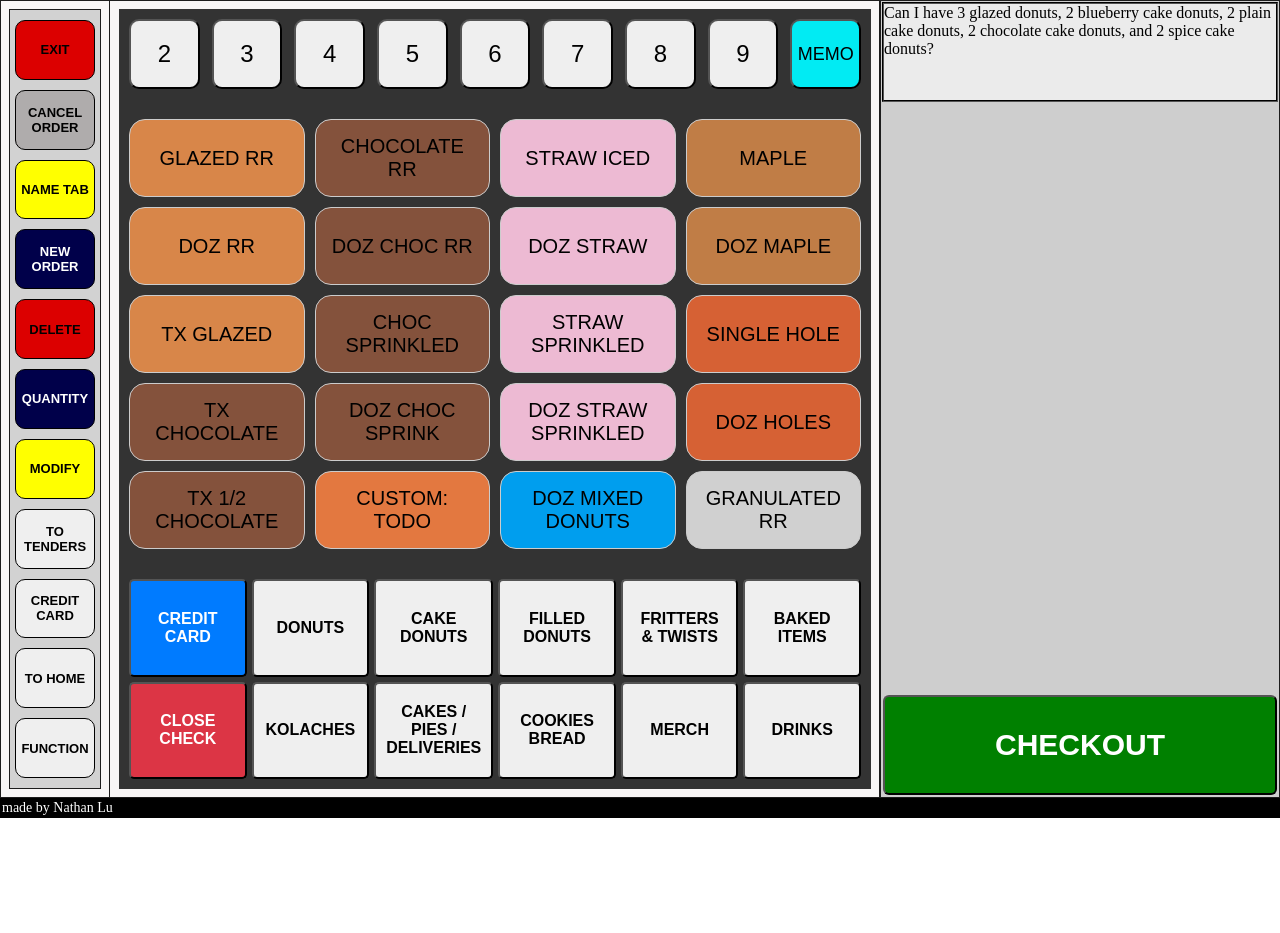
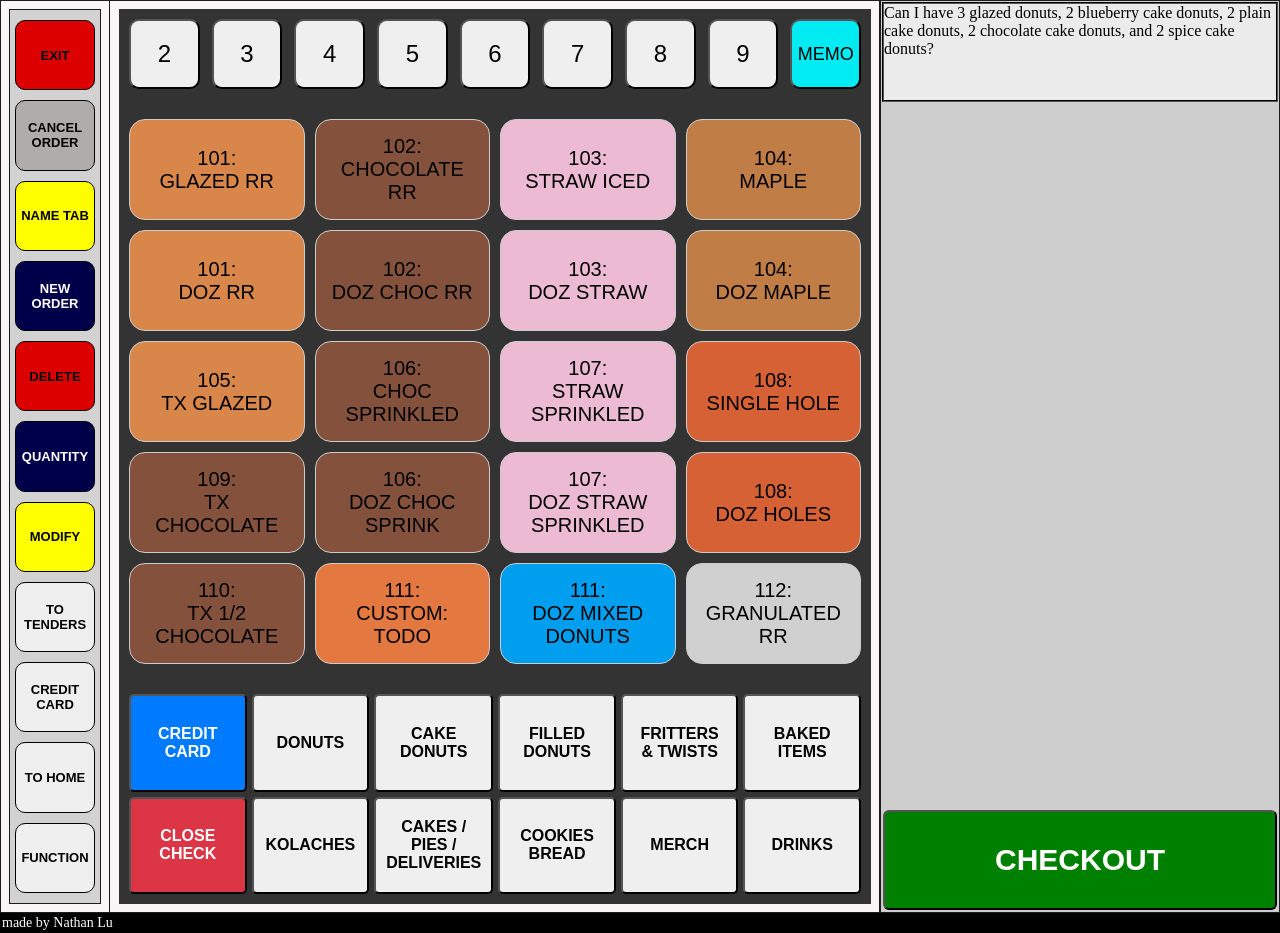
Before and after one commit to random-ant/RRDonuts-Employee-Trainer, a React (Vite) app: page / in a window 1280 px wide. Before the commit the page ends 818 px from the top, so only its background shows below. Built offline with nearby package versions, Linux system fonts and the light colour scheme.

Commit message:
combine MultipleMenuItem into MenuItem

```diff
--- a/src/components/MenuPages/BottomRowPages.jsx
+++ b/src/components/MenuPages/BottomRowPages.jsx
@@ -1,5 +1,4 @@
 import MenuItem from "../MenuPanel/MenuItem";
-import MultipleMenuItem from "../MenuPanel/MultipleMenuItem";
 import "./menuPages.css";
 
 export function KolachesPage() {}
--- a/src/components/MenuPages/TopRowPages.jsx
+++ b/src/components/MenuPages/TopRowPages.jsx
@@ -1,5 +1,4 @@
 import MenuItem from "../MenuPanel/MenuItem";
-import MultipleMenuItem from "../MenuPanel/MultipleMenuItem";
 import "./menuPages.css";
 
 export function DonutPage() {
@@ -9,20 +8,20 @@ export function DonutPage() {
       <MenuItem itemID={102} color="rgb(132,82,60)" />
       <MenuItem itemID={103} color="rgb(237,186,211)" />
       <MenuItem itemID={104} color="rgb(192,125,70)" />
-      <MultipleMenuItem itemID={101} display="DOZ RR" color="rgb(216,134,73)" />
-      <MultipleMenuItem itemID={102} display="DOZ CHOC RR" color="rgb(132,82,60)" />
-      <MultipleMenuItem itemID={103} display="DOZ STRAW" color="rgb(237,186,211)" />
-      <MultipleMenuItem itemID={104} display="DOZ MAPLE" color="rgb(192,125,70)" />
+      <MenuItem isDozen itemID={101} display="DOZ RR" color="rgb(216,134,73)" />
+      <MenuItem isDozen itemID={102} display="DOZ CHOC RR" color="rgb(132,82,60)" />
+      <MenuItem isDozen itemID={103} display="DOZ STRAW" color="rgb(237,186,211)" />
+      <MenuItem isDozen itemID={104} display="DOZ MAPLE" color="rgb(192,125,70)" />
       <MenuItem itemID={105} color="rgb(216,134,73)" />
       <MenuItem itemID={106} color="rgb(132,82,60)" />
       <MenuItem itemID={107} color="rgb(237,186,211)" />
       <MenuItem itemID={108} color="rgb(214,97,52)" />
       <MenuItem itemID={109} color="rgb(132,82,60)" />
-      <MultipleMenuItem itemID={106} display="DOZ CHOC SPRINK" color="rgb(132,82,60)" />
-      <MultipleMenuItem itemID={107} display="DOZ STRAW SPRINKLED" color="rgb(237,186,211)" />
-      <MultipleMenuItem itemID={108} display="DOZ HOLES" color="rgb(214,97,52)" />
+      <MenuItem isDozen itemID={106} display="DOZ CHOC SPRINK" color="rgb(132,82,60)" />
+      <MenuItem isDozen itemID={107} display="DOZ STRAW SPRINKLED" color="rgb(237,186,211)" />
+      <MenuItem isDozen itemID={108} display="DOZ HOLES" color="rgb(214,97,52)" />
       <MenuItem itemID={110} color="rgb(132,82,60)" />
-      <MultipleMenuItem itemID={111} display="CUSTOM: TODO" color="rgb(227,120,64)" />
+      <MenuItem isDozen itemID={111} display="CUSTOM: TODO" color="rgb(227,120,64)" />
       <MenuItem itemID={111} color="rgb(0,158,238)" />
       <MenuItem itemID={112} />
     </div>
@@ -33,22 +32,22 @@ export function CakeDonutsPage() {
   return (
     <div className="default-container">
       <MenuItem itemID={201} />
-      <MenuItem itemID={202} color="rgb(132,82,60)" />
+      <MenuItem itemID={202} color="rgb(132, 82, 60)" />
       <MenuItem itemID={203} color="rgb(0,81,237)" />
       <MenuItem itemID={204} />
-      <MultipleMenuItem itemID={201} display="DOZ PLAIN CAKE" />
-      <MultipleMenuItem itemID={202} display="DOZ CHOC CAKE" color="rgb(132,82,60)" />
-      <MultipleMenuItem itemID={203} display="DOZ BLUEBERRY CAKE" color="rgb(0,81,237)" />
-      <MultipleMenuItem itemID={204} display="DOZ SPICE CAKE" />
+      <MenuItem isDozen itemID={201} display="DOZ PLAIN CAKE" />
+      <MenuItem isDozen itemID={202} display="DOZ CHOC CAKE" color="rgb(132,82,60)" />
+      <MenuItem isDozen itemID={203} display="DOZ BLUEBERRY CAKE" color="rgb(0,81,237)" />
+      <MenuItem isDozen itemID={204} display="DOZ SPICE CAKE" />
       <MenuItem itemID={205} color="rgb(255, 255, 255)" />
       <MenuItem itemID={206} color="rgb(221,168,129)" />
       <MenuItem itemID={207} />
       <MenuItem itemID={208} />
-      <MultipleMenuItem itemID={205} display="DOZ POWDER CAKE" color="rgb(255, 255, 255)" />
-      <MultipleMenuItem itemID={206} display="DOZ CINN SUGAR" color="rgb(221,168,129)" />
-      <MultipleMenuItem itemID={207} display="DOZ DOUBLE CHOC CAKE" />
-      <MultipleMenuItem itemID={208} display="DOZ CHOC DIP PLAIN CAKE" />
-      <MenuItem itemID={209} color="rgb(159,109,234)" />
+      <MenuItem isDozen itemID={205} display="DOZ POWDER CAKE" color="rgb(255, 255, 255)" />
+      <MenuItem isDozen itemID={206} display="DOZ CINN SUGAR" color="rgb(221,168,129)" />
+      <MenuItem isDozen itemID={207} display="DOZ DOUBLE CHOC CAKE" />
+      <MenuItem isDozen itemID={208} display="DOZ CHOC DIP PLAIN CAKE" />
+      <MenuItem itemID={209} color="rgb(156, 98, 244)" />
       <MenuItem itemID={210} />
       <MenuItem itemID={211} color="rgb(247,105,26)" />
       <MenuItem itemID={212} color="rgb(235,45,41)" />
@@ -63,8 +62,8 @@ export function FrittersTwistsPage() {
     <div className="fritters-container">
       <MenuItem itemID={401} color="rgb(247,212,33)" />
       <MenuItem itemID={402} color="rgb(117,204,55)" />
-      <MultipleMenuItem itemID={401} display="DZ TWIST" color="rgb(247,212,33)" />
-      <MultipleMenuItem itemID={402} display="DZ FRITTER" color="rgb(117,204,55)" />
+      <MenuItem isDozen itemID={401} display="DZ TWIST" color="rgb(247,212,33)" />
+      <MenuItem isDozen itemID={402} display="DZ FRITTER" color="rgb(117,204,55)" />
     </div>
   );
 }
@@ -80,18 +79,20 @@ export function BakedItemsPage() {
       <MenuItem itemID={506} color="rgb(251, 35, 35)" />
       <MenuItem itemID={507} color="rgb(21, 103, 255)" />
       <MenuItem itemID={508} color="rgb(255, 124, 124)" />
-      <MultipleMenuItem itemID={505} display="DOZ CREAM CHZ KOLACHE" />
-      <MultipleMenuItem
+      <MenuItem isDozen itemID={505} display="DOZ CREAM CHZ KOLACHE" />
+      <MenuItem
+        isDozen
         itemID={506}
         display="DOZ STRAWBERRY KOLACHE"
         color="rgb(251, 35, 35)"
       />
-      <MultipleMenuItem
+      <MenuItem
+        isDozen
         itemID={507}
         display="DOZ BLUEBERRY KOLACHE"
         color="rgb(21, 103, 255)"
       />
-      <MultipleMenuItem itemID={508} display="DOZ CHERRY KOLACHE" color="rgb(255, 124, 124)" />
+      <MenuItem isDozen itemID={508} display="DOZ CHERRY KOLACHE" color="rgb(255, 124, 124)" />
       <div className="spacer" />
       <MenuItem itemID={509} color="rgb(225, 174, 255)" />
       <MenuItem itemID={510} color="rgb(247,105,26)" />
--- a/src/components/MenuPanel/MenuItem.jsx
+++ b/src/components/MenuPanel/MenuItem.jsx
@@ -2,17 +2,45 @@ import useOrder from "../../hooks/useOrder";
 import getItem from "../../helpers/menuItems";
 import "./menu.css";
 
-export default function MenuItem({ itemID, color = "rgb(208, 208, 208)" }) {
+function deconstructRGB(rgbColor) {
+  const values = rgbColor
+    .substring(4, rgbColor.length - 1)
+    .split(",")
+    .map(Number);
+  return {
+    red: values[0],
+    green: values[1],
+    blue: values[2],
+  };
+}
+
+function calculateTextColor(bgColor) {
+  const { red, green, blue } = deconstructRGB(bgColor);
+  const brightness = (red * 299 + green * 587 + blue * 114) / 1000;
+  console.log(brightness);
+  return brightness > 230 ? "black" : "white";
+}
+
+export default function MenuItem({
+  itemID,
+  display = "",
+  isDozen = false,
+  color = "rgb(208, 208, 208)",
+}) {
   const { addToCart } = useOrder();
-  const item_name = getItem(itemID).display_name;
+  let item_name = getItem(itemID).display_name;
+  if (display) item_name = display;
+
+  let multiplier = 1;
+  if (isDozen) multiplier = 12;
 
   return (
     <button
       className="menu-item"
-      onClick={() => addToCart(itemID)}
-      style={{ backgroundColor: color }}
+      onClick={() => addToCart(itemID, multiplier)}
+      style={{ backgroundColor: color, color: () => calculateTextColor(color) }}
     >
-      {/* {itemID}: <br /> */}
+      {itemID}: <br />
       {item_name}
     </button>
   );
--- a/src/components/MenuPanel/MultipleMenuItem.jsx
+++ /dev/null
@@ -1,21 +0,0 @@
-import useOrder from "../../hooks/useOrder";
-import "./menu.css";
-
-export default function MultipleMenuItem({
-  itemID,
-  display,
-  multiplier = 12,
-  color = "rgb(208, 208, 208)",
-}) {
-  const { addToCart } = useOrder();
-
-  return (
-    <button
-      className="menu-item"
-      onClick={() => addToCart(itemID, multiplier)}
-      style={{ backgroundColor: color }}
-    >
-      {display}
-    </button>
-  );
-}
```
